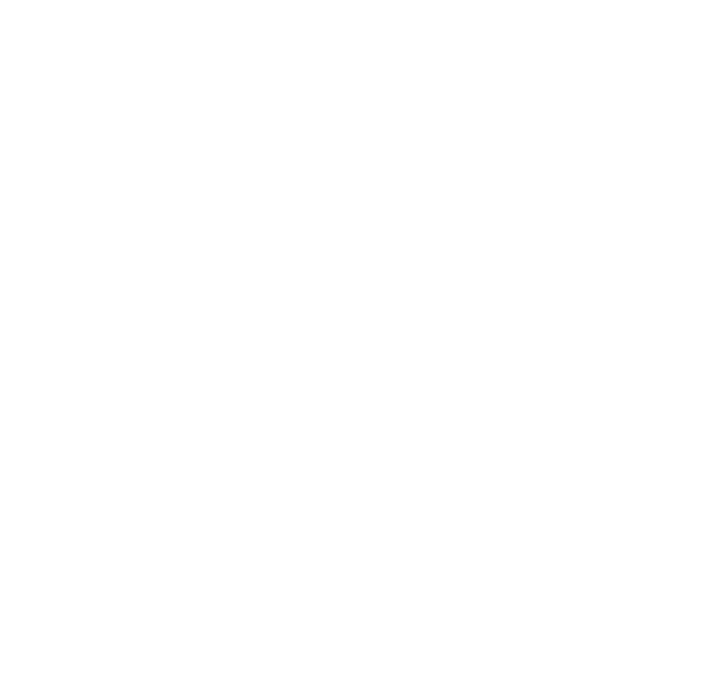
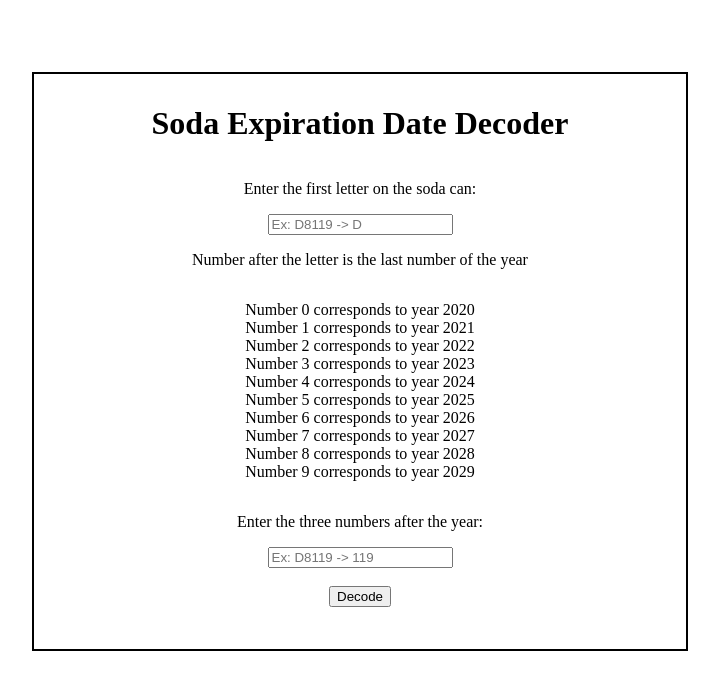
Before and after one commit to KayT98/SodaExpirationDateDecoder, a plain HTML site: page index.html in a window 1280 px wide. Shown: the whole page, without its empty margins (280-999 px from the left). Drawn offline with Linux system fonts and the light colour scheme.

Commit message:
added code to decode year and letter

```diff
--- a/index.html
+++ b/index.html
@@ -3,11 +3,47 @@
 <head>
     <meta charset="UTF-8">
     <meta name="viewport" content="width=device-width, initial-scale=1.0">
+    <link rel="stylesheet" href="style.css">
     <title>Soda Expiration Date Decoder</title>
 </head>
 <body>
+    <div class="container">
+        <h1>Soda Expiration Date Decoder</h1>
+            <p>Enter the first letter on the soda can: </p>
+                <input type="text" placeholder="Ex: D8119 -> D" id="codeLetter">
+            <p>Number after the letter is the last number of the year</p>
+            <p id="result2"></p>
+                <script>
+                    const currentYear = new Date().getFullYear();
 
+// Determine the current cycle (e.g., if currentYear is 2023, the cycle would be 2020-2029)
+const currentCycle = Math.floor(currentYear / 10) * 10;
 
+// Calculate the start year based on the current cycle
+const startYear = currentCycle;
+
+let result = "";
+
+if (startYear >= 2020 && startYear <= 9999) {
+    for (let number = 0; number <= 9; number++) {
+        const year = startYear + number;
+        result += `Number ${number} corresponds to year ${year}\n`;
+    }
+} else {
+    result = "Invalid input. Please enter a number between 0 and 9.";
+}
+
+// Display the results in the "result2" element
+document.getElementById("result2").innerText = result;
+                </script>
+            <p>Enter the three numbers after the year: </p>
+                <input type="number" placeholder="Ex: D8119 -> 119" id="codeDate">
+                <br>
+        <button id="decode" onclick="decode()">Decode</button>
+            <ul>
+                <li id="result1"></li>
+            </ul>
+    </div>
     <script src="main.js"></script>
 </body>
 </html>
--- a/main.js
+++ b/main.js
@@ -0,0 +1,40 @@
+function decode() {
+    const monthMap = {
+        "A": "January",
+        "B": "February",
+        "C": "March",
+        "D": "April",
+        "E": "May",
+        "F": "June",
+        "G": "July",
+        "H": "August",
+        "I": "September",
+        "J": "October",
+        "K": "November",
+        "L": "December",
+
+        "a": "January",
+        "b": "February",
+        "c": "March",
+        "d": "April",
+        "e": "May",
+        "f": "June",
+        "g": "July",
+        "h": "August",
+        "i": "September",
+        "j": "October",
+        "k": "November",
+        "l": "December",
+    };
+
+    const monthCode = document.getElementById("codeLetter").value;
+    const dateCode = document.getElementById("codeDate").value;
+
+    // Get month code
+    if (monthCode && monthMap[monthCode]) {
+        document.getElementById("result1").innerText = `The month code is ${monthMap[monthCode]}`;
+    } else {
+        document.getElementById("result1").innerText = `Invalid`;
+    }
+
+}
--- /dev/null
+++ b/style.css
@@ -0,0 +1,26 @@
+body {
+    padding-top: 5%;
+}
+/* Chrome, Safari, Edge, Opera */
+input::-webkit-outer-spin-button,
+    input::-webkit-inner-spin-button {
+    -webkit-appearance: none;
+    margin: 0;
+}
+/* Firefox */
+input[type=number] {
+    -moz-appearance: textfield;
+}
+li {
+    list-style-type: none;
+}
+.container {
+    border: 2px solid black;
+    display: flex;
+    justify-content: center;
+    align-items: center;
+    flex-direction: column;
+    margin: auto;
+    width: 50%;
+    padding: 10px;
+}
```
